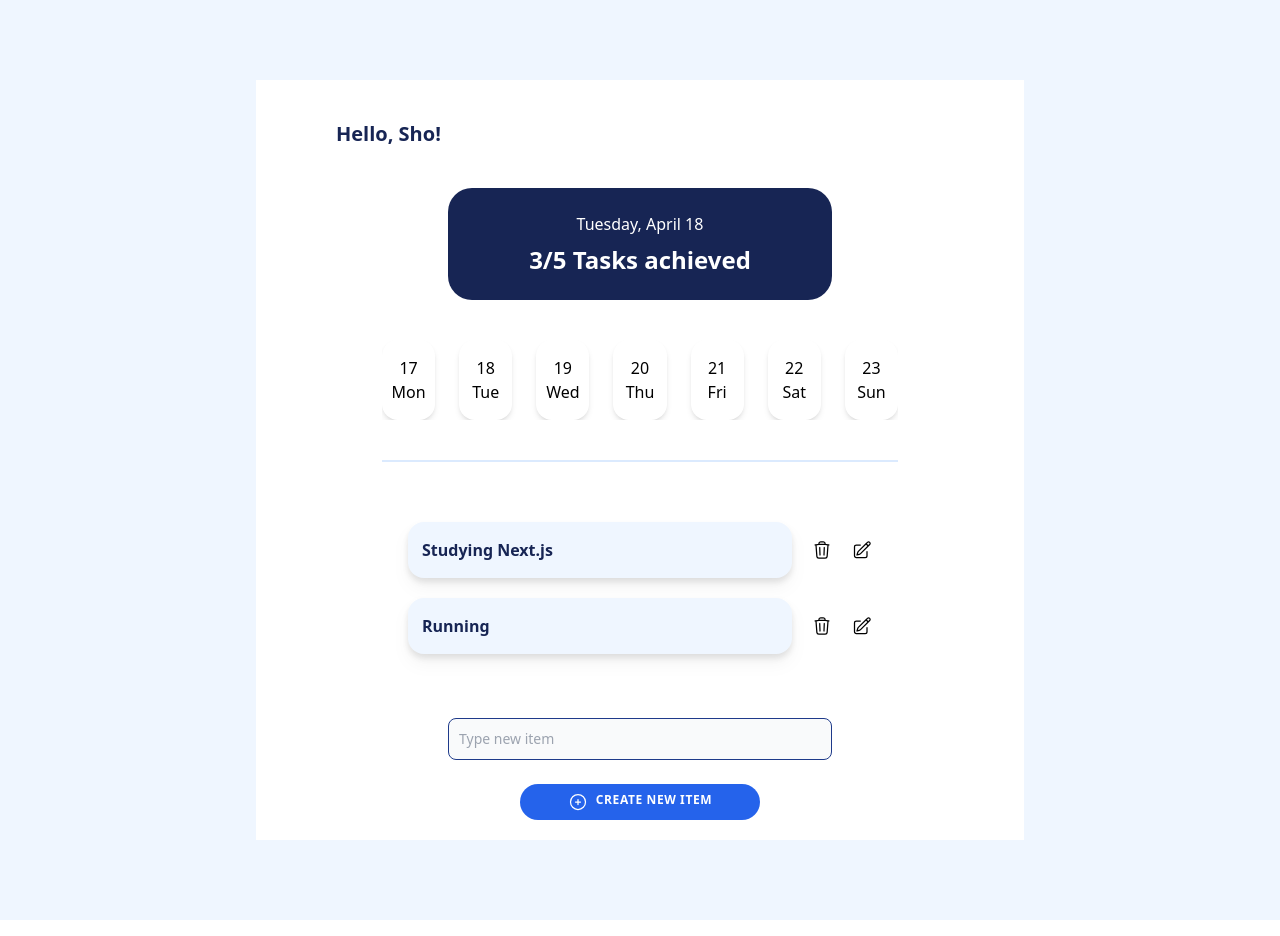
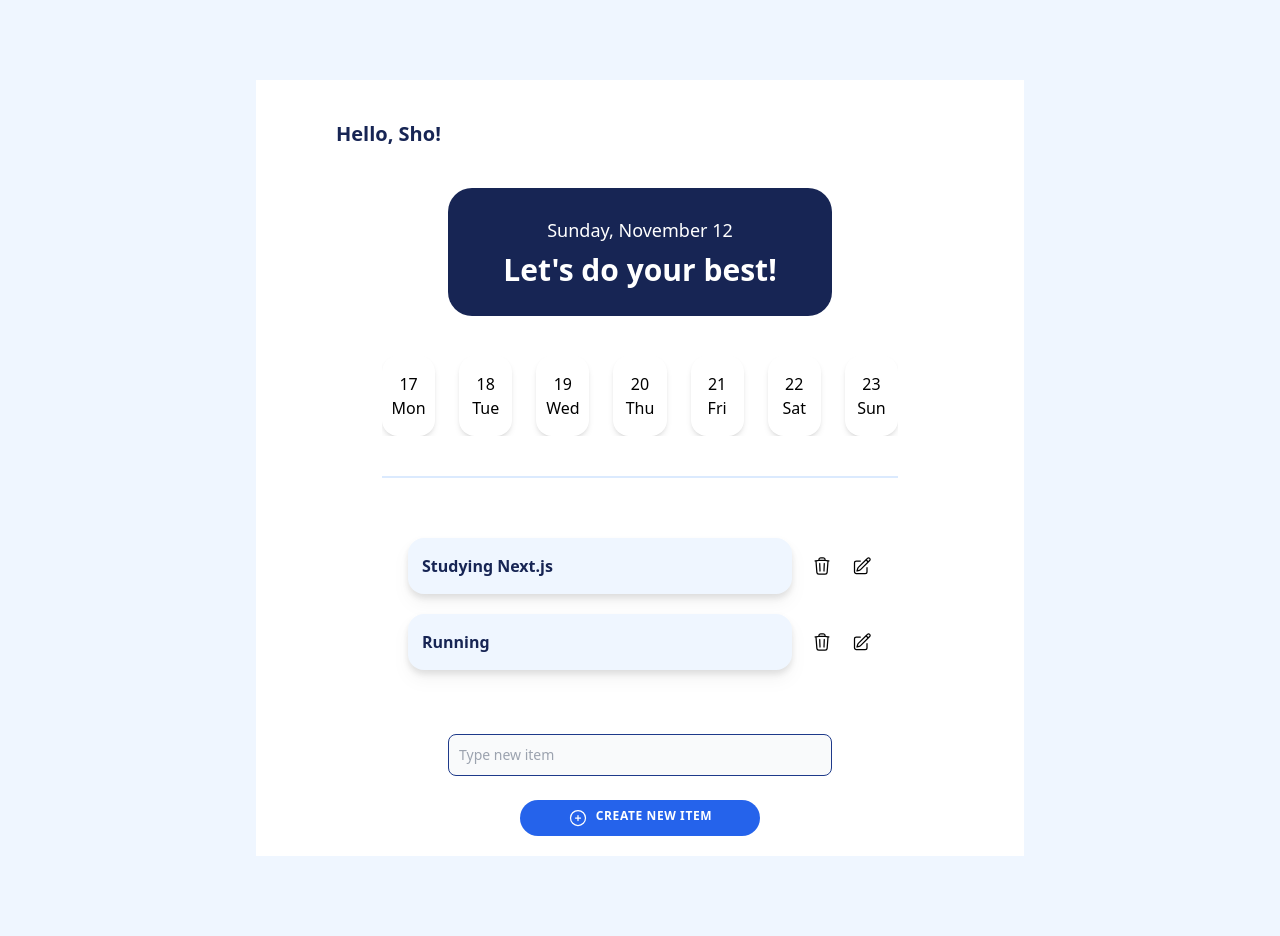
Before and after one commit to mikuweb/Feel_Your_Achievement, a Next.js app: page / in a window 1280 px wide. Built offline with nearby package versions, Linux system fonts and the light colour scheme.

Commit message:
create components: todaysAchievement.tsx

```diff
--- a/components/inputEditForm.tsx
+++ b/components/inputEditForm.tsx
@@ -1,5 +1,6 @@
+import { ItemType } from "@/pages";
 import React, { FC, FormEvent, useState, useEffect } from "react";
-import { ItemType } from "./itemList";
+
 
 interface InputEditFormProps {
   item: ItemType;
--- a/components/itemList.tsx
+++ b/components/itemList.tsx
@@ -1,29 +1,14 @@
 import React, { FC, FormEvent, useState } from "react";
 import InputForm from "./inputForm";
 import Item from "./item";
+import { ItemType } from "@/pages";
 
-export interface ItemType {
-  id: number;
-  value: string;
-  isCompleted: boolean;
-  isEditing: boolean;
+interface ItemListProps {
+  itemList: ItemType[];
+  setItemList: (value: ItemType[]) => void;
 }
-const ItemList: FC = () => {
-  const [itemList, setItemList] = useState<ItemType[]>([
-    {
-      id: Math.random(),
-      value: "Studying Next.js",
-      isCompleted: false,
-      isEditing: false,
-    },
-    {
-      id: Math.random(),
-      value: "Running",
-      isCompleted: false,
-      isEditing: false,
-    },
-  ]);
 
+const ItemList: FC<ItemListProps> = ({ itemList, setItemList }) => {
   const [item, setItem] = useState<string>("");
 
   const handleAddItem = (e: FormEvent<HTMLFormElement>): void => {
--- /dev/null
+++ b/components/todaysAchievement.tsx
@@ -0,0 +1,56 @@
+import { ItemType } from "@/pages";
+import React, { FC } from "react";
+
+interface TodaysAchievementProps {
+  itemList: ItemType[];
+}
+
+const TodaysAchievement: FC<TodaysAchievementProps> = ({ itemList }) => {
+  const current = new Date();
+  const monthArr = [
+    "January",
+    "February",
+    "March",
+    "April",
+    "May",
+    "June",
+    "July",
+    "August",
+    "September",
+    "October",
+    "November",
+    "December",
+  ];
+  const month = monthArr[current.getMonth()];
+  const date = current.getDate();
+  const weekday = [
+    "Sunday",
+    "Monday",
+    "Tuesday",
+    "Wednesday",
+    "Thursday",
+    "Friday",
+    "Saturday",
+  ];
+  const day = weekday[current.getDay()];
+
+  const numOfCompletedItem = itemList.filter(
+    (item) => item.isCompleted === true
+  ).length;
+
+  const message =
+    numOfCompletedItem === 0
+      ? "Let's do your best!"
+      : numOfCompletedItem === itemList.length
+      ? "All tasks completed!"
+      : `${numOfCompletedItem} Tasks Achieved!`;
+
+  return (
+    <div className="bg-blue-950 text-center mx-auto rounded-3xl text-white p-10 w-72 lg:w-96 h-28 lg:h-32 flex flex-col justify-center gap-2">
+      <p className="text-base lg:text-lg">{`${day}, ${month} ${date}`}</p>
+      <p className="text-lg font-bold lg:text-3xl"> {message}</p>
+    </div>
+  );
+};
+
+export default TodaysAchievement;
--- a/pages/index.tsx
+++ b/pages/index.tsx
@@ -1,9 +1,31 @@
 import Greeting from "@/components/greeting";
 import ItemList from "@/components/itemList";
+import TodaysAchievement from "@/components/todaysAchievement";
 import Head from "next/head";
-import { Fragment } from "react";
+import { Fragment, useState } from "react";
+
+export interface ItemType {
+  id: number;
+  value: string;
+  isCompleted: boolean;
+  isEditing: boolean;
+}
 
 export default function Home() {
+  const [itemList, setItemList] = useState<ItemType[]>([
+    {
+      id: Math.random(),
+      value: "Studying Next.js",
+      isCompleted: false,
+      isEditing: false,
+    },
+    {
+      id: Math.random(),
+      value: "Running",
+      isCompleted: false,
+      isEditing: false,
+    },
+  ]);
   return (
     <Fragment>
       <Head>
@@ -17,10 +39,7 @@ export default function Home() {
       <div className="bg-blue-50 lg:overflow-hidden">
         <div className="bg-white px-10 lg:max-w-3xl lg:mx-auto lg:my-20 lg:px-15">
           <Greeting />
-          <div className="bg-blue-950 text-center mx-auto rounded-3xl text-white p-10 w-72 lg:w-96 h-28 flex flex-col justify-center gap-2">
-            <p className="text-sm lg:text-base">Tuesday, April 18</p>
-            <p className="text-lg font-bold lg:text-2xl">3/5 Tasks achieved</p>
-          </div>
+          <TodaysAchievement itemList={itemList} />
 
           <div className="py-10 mx-auto w-72 lg:w-3/4 border-b-2 border-blue-100 ">
             <ul className="flex gap-6  overflow-x-scroll">
@@ -55,7 +74,7 @@ export default function Home() {
             </ul>
           </div>
 
-          <ItemList />
+          <ItemList itemList={itemList} setItemList={setItemList} />
         </div>
       </div>
     </Fragment>
```
